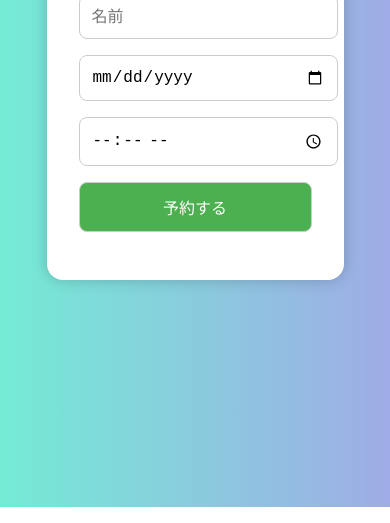
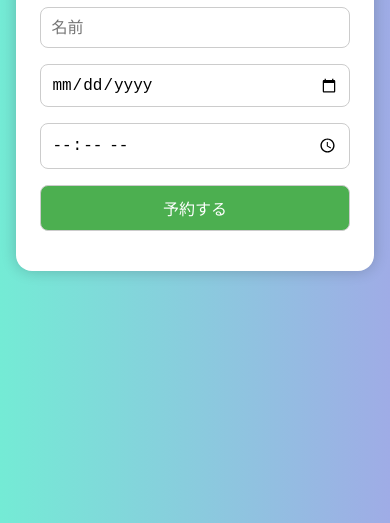
Before and after one commit to uj13e/reservation-form, a plain HTML site: page index.html in a window 390 px wide. Shown: the part 353-876 px from the top of the page. Drawn offline with Linux system fonts and the light colour scheme.

Commit message:
Update style.css

```diff
--- a/style.css
+++ b/style.css
@@ -1,21 +1,29 @@
+/* ベーススタイル */
 body {
   font-family: 'Arial', sans-serif;
   background: linear-gradient(to right, #74ebd5, #9face6);
+  margin: 0;
+  padding: 0;
   display: flex;
   justify-content: center;
   align-items: center;
-  height: 100vh;
+  min-height: 100vh;
 }
 
+/* フォーム全体のボックス */
 .container {
   background: white;
   padding: 2rem;
   border-radius: 1rem;
   box-shadow: 0 0 15px rgba(0, 0, 0, 0.2);
   text-align: center;
+  max-width: 400px;
+  width: 90%;
 }
 
-form input, form button {
+/* フォーム内の入力とボタン */
+form input,
+form button {
   display: block;
   width: 100%;
   margin: 1rem 0;
@@ -23,6 +31,7 @@ form input, form button {
   font-size: 1rem;
   border-radius: 0.5rem;
   border: 1px solid #ccc;
+  box-sizing: border-box;
 }
 
 button {
@@ -48,3 +57,21 @@ button:hover {
 .error {
   color: red;
 }
+
+/* ===== 📱 モバイル対応用メディアクエリ ===== */
+@media screen and (max-width: 480px) {
+  body {
+    padding: 1rem;
+  }
+
+  .container {
+    padding: 1.5rem;
+    font-size: 0.95rem;
+  }
+
+  form input,
+  form button {
+    padding: 0.65rem;
+    font-size: 1rem;
+  }
+}
```
